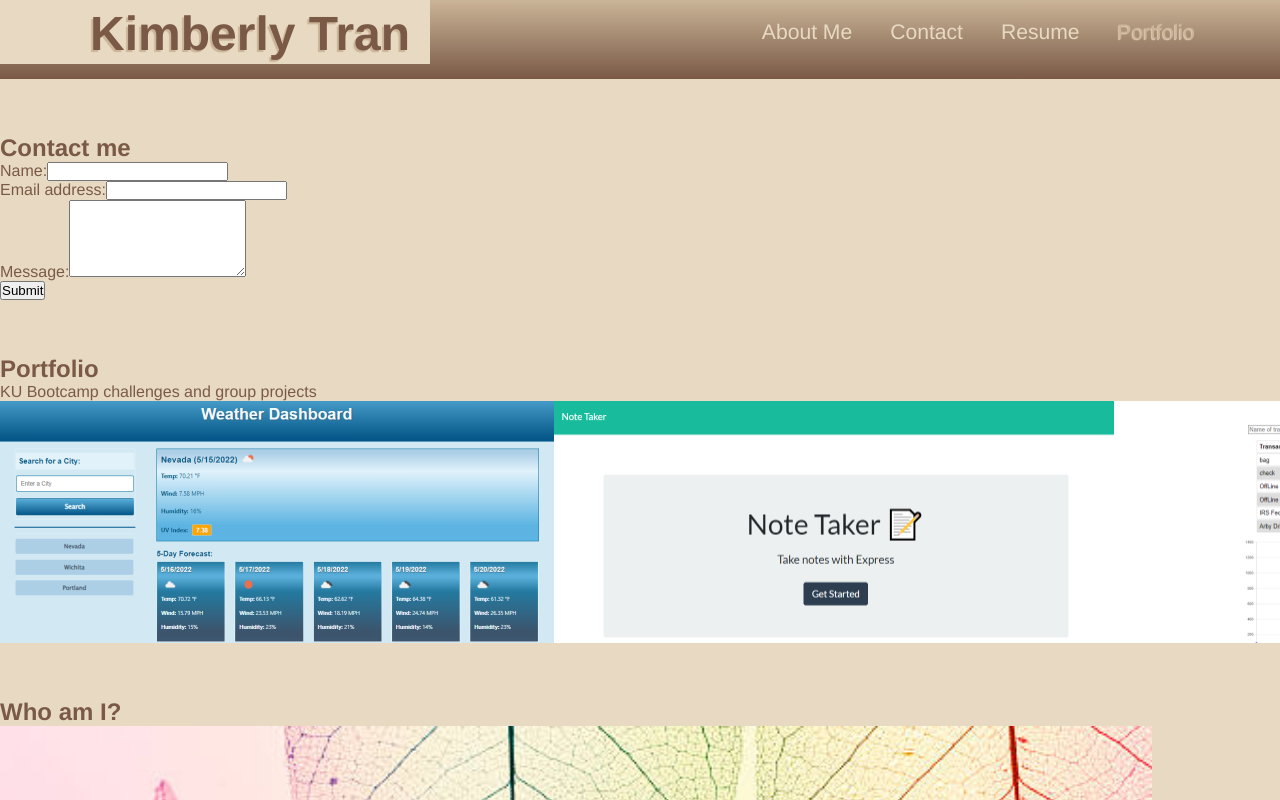
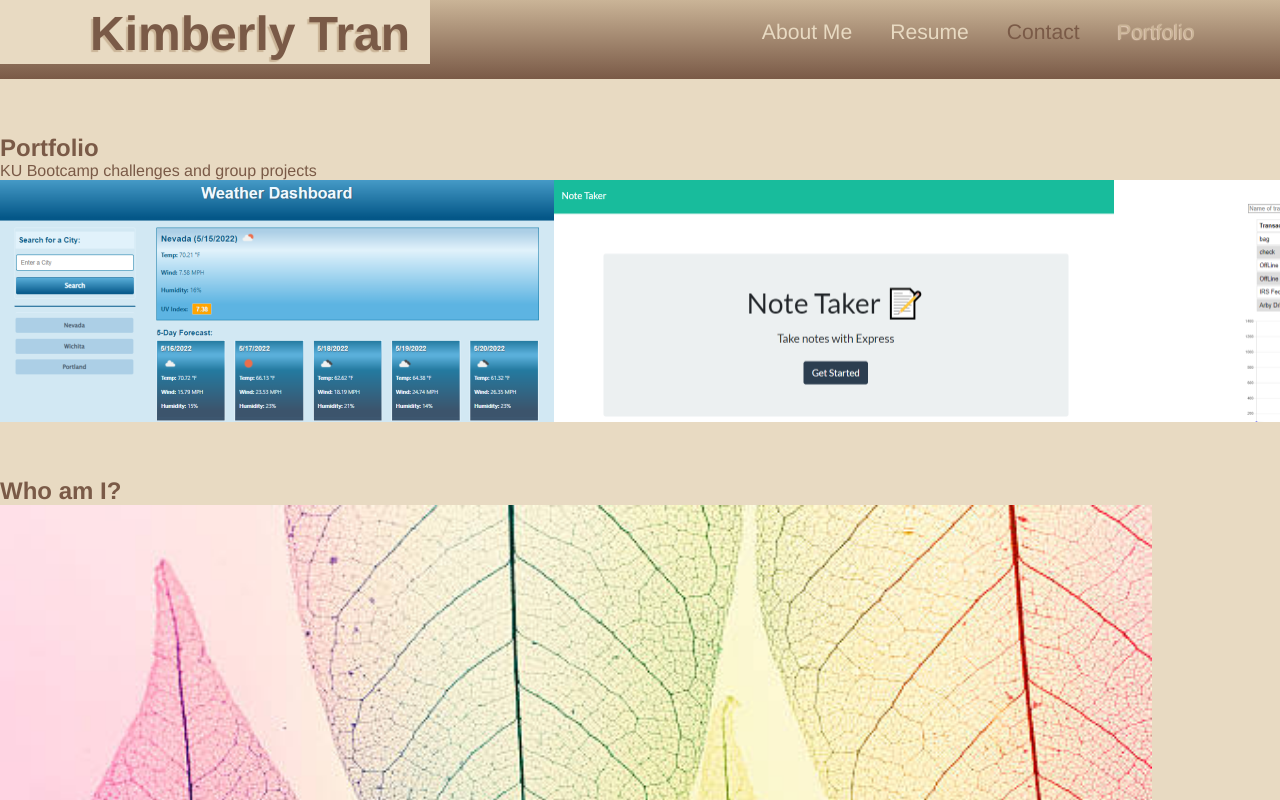
Before and after one commit to TTKHScriptPoetry/KUbootcamp_Challenge_17_Module_20_React-Portfolio, a React (Create React App) app: page / in a window 1280 px wide. Shown: the top 800 px of the page. Built offline with nearby package versions, Linux system fonts and the light colour scheme.

Commit message:
Render Contact Form only when contact menu item is clicked

```diff
--- a/src/App.js
+++ b/src/App.js
@@ -25,11 +25,14 @@
         setContactSelected={setContactSelected}
       ></Nav>
       <main>
-        <div>
-          <ContactForm></ContactForm>
-          <Portfolio currentCategory={currentCategory}></Portfolio>
-          <About></About>
-        </div>
+        {!contactSelected ? (
+            <>
+              <Portfolio currentCategory={currentCategory}></Portfolio>
+              <About></About>
+            </>
+          ) : (
+              <ContactForm></ContactForm>
+        )}
       </main>
     </div>
   );
--- a/src/components/Nav/index.js
+++ b/src/components/Nav/index.js
@@ -2,16 +2,19 @@
 import { capitalizeFirstLetter } from "../../utils/helpers";
 
 function Nav(props) {
-  const { categories = [], setCurrentCategory, currentCategory, } = props;
+  const { categories = [],
+    setCurrentCategory, currentCategory,
+    setContactSelected, contactSelected,
+   } = props;
 
   // useEffect(() => {
   //   document.title = capitalizeFirstLetter(currentCategory.name);
   // }, [currentCategory]);
 
-  const handleClick = (item) => {
-    alert(item);
-    return item;
-  };
+  // const handleClick = (item) => {
+  //   alert(item);
+  //   return item;
+  // };
 
   return (
     <header>
@@ -21,26 +24,25 @@
       <nav>
         <ul >
           <li>
-            <a data-testid="about" href="#about" onClick={() => handleClick("About")}>
+            <a data-testid="about" href="#about" onClick={() => setContactSelected(false)}>
               About Me
             </a>
           </li>
-
           <li>
-            <a data-testid="contact" href="#contact" onClick={() => handleClick('Contact')}>
-              Contact
-            </a>
-          </li>
-          <li>
-            <a data-testid="resume" href="#resume" onClick={() => handleClick('Resume')}>
+            <a data-testid="resume" href="#resume"  onClick={() => setContactSelected(false)}>
               Resume
             </a>
           </li>
+          <li className={`mx-2 ${contactSelected && 'navActive'}`}>
+            <span onClick={() => setContactSelected(true)}>Contact</span>
+          </li>
           {categories.map((category) => (
-            <li className={`mx-1 ${currentCategory.name === category.name && 'navActive'}`} key={category.name}>
-              <span onClick={() => { setCurrentCategory(category)}}>
-                {capitalizeFirstLetter(category.name)}
-              </span>
+              <li className={`mx-1 ${currentCategory.name === category.name && !contactSelected && 'navActive'}`} key={category.name}>
+                <span onClick={() => { setCurrentCategory(category);
+                                      setContactSelected(false);
+                    }}>
+                  {capitalizeFirstLetter(category.name)}
+                </span>
             </li>
           ))}
         </ul>
```
